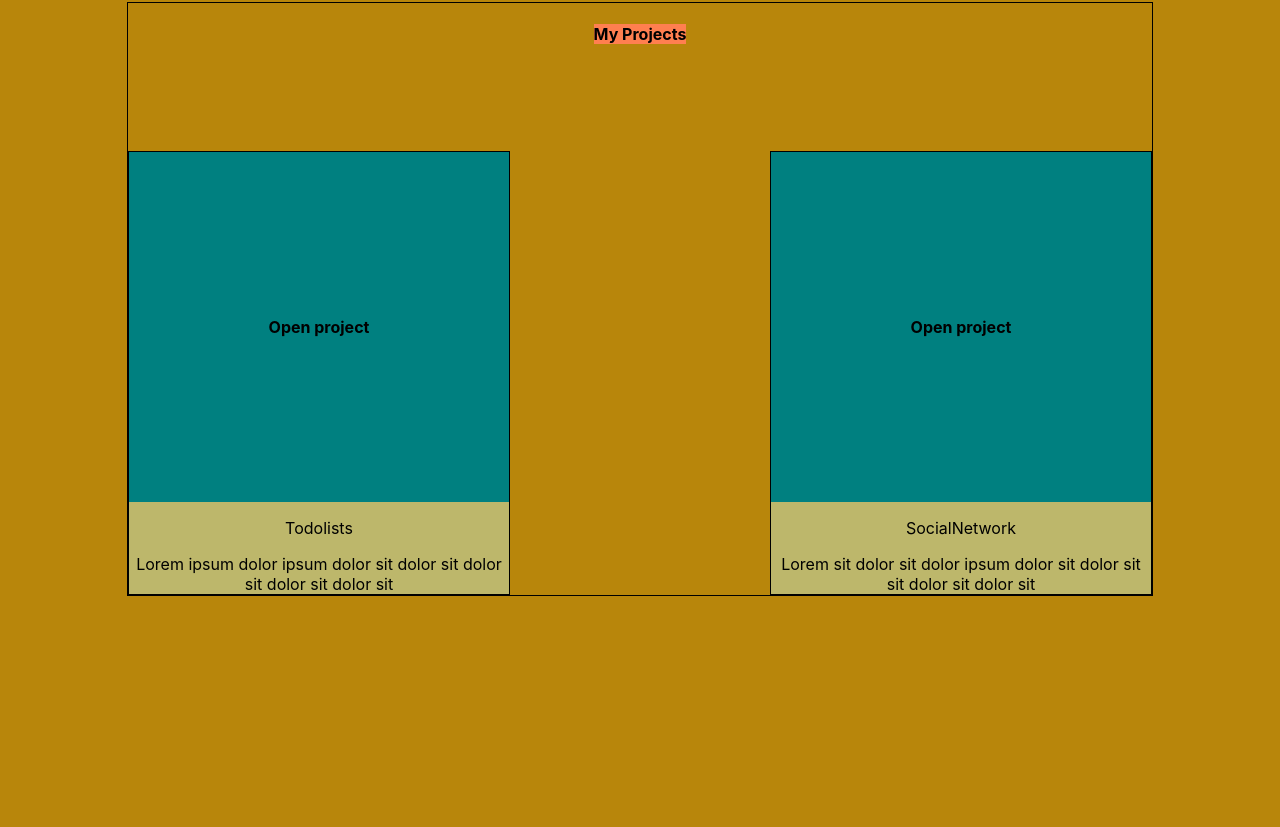
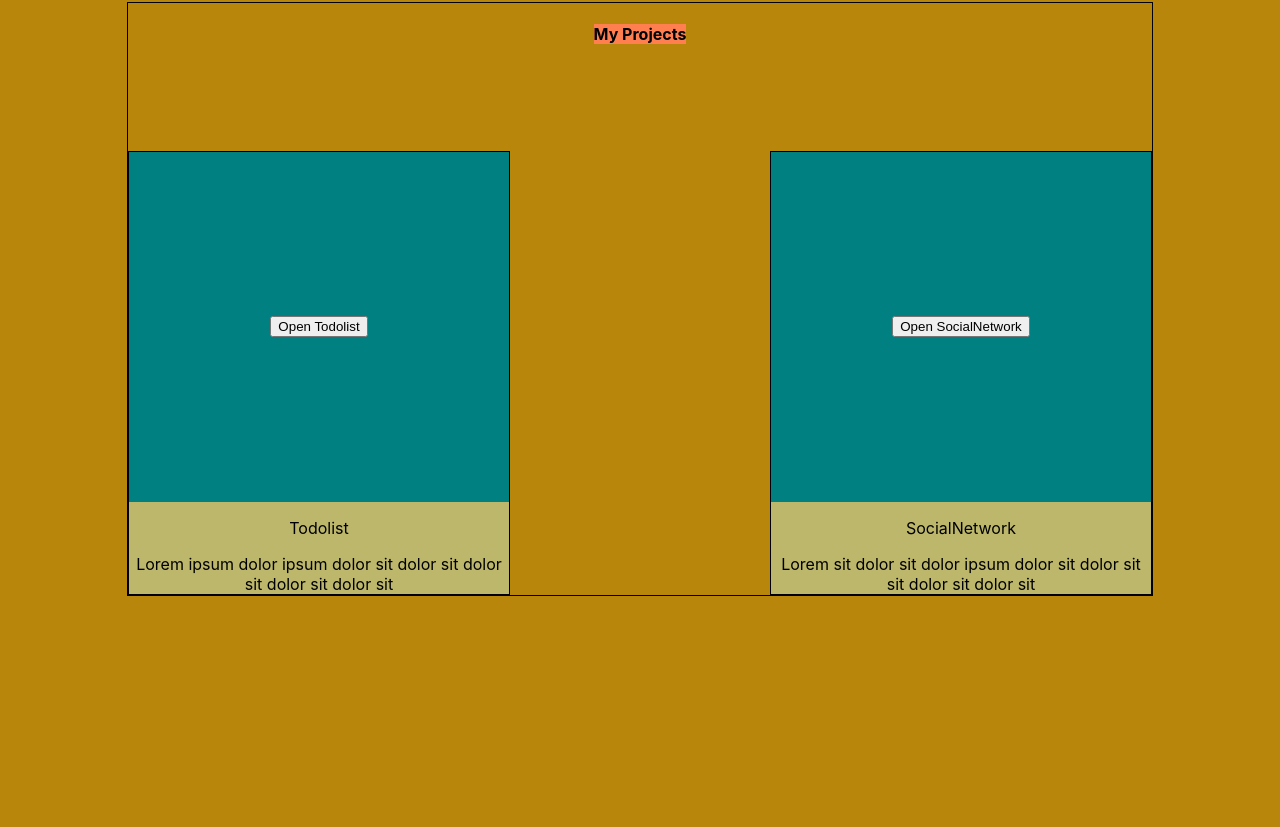
Before and after one commit to ShavelD/Portfolio-react, a React (Create React App) app: page / in a window 1280 px wide. Shown: the part 1953-2780 px from the top of the page. Built offline with nearby package versions, Linux system fonts and the light colour scheme.

Commit message:
COCO JAMBO

```diff
--- a/src/button/Button.js
+++ b/src/button/Button.js
@@ -1,11 +1,13 @@
 import React from 'react';
-import s from './Button.module.css'
 
 const Button = (props) => {
+
+    const onClickHandler = () => {
+        props.callBack()
+    }
+
     return (
-        <div className={s.container}>
-            <button className={s.sendBtn}>{props.title}</button>
-        </div>
+            <button onClick={onClickHandler}>{props.title}</button>
     );
 };
 
--- a/src/button/Button.module.css
+++ b/src/button/Button.module.css
@@ -3,5 +3,11 @@
     padding: 10px 15px;
     border-radius: 10px;
     border: 1px silver;
+}
 
+.ads {
+    background-color: gold;
+    padding: 10px 15px;
+    border-radius: 10px;
+    border: 1px silver;
 }
--- a/src/projects/Project.js
+++ b/src/projects/Project.js
@@ -1,7 +1,8 @@
 import React from 'react';
 import s from './Project.module.css'
 import sContainer from './../common/styles/Container.module.css'
-import MyProjects from "./myProjects/MyProjects";
+import MyProjectSocialNetwork from "./myProjects/MyProjectSocialNetwork";
+import MyProjectsTodolist from "./myProjects/MyProjectsTodolist";
 
 
 const Projects = () => {
@@ -10,12 +11,12 @@ const Projects = () => {
             <div className={`${sContainer.container} ${s.projectsContainer}`}>
                 <h4 className={s.title}>My Projects</h4>
                 <div className={s.projects}>
-                    <MyProjects title={'Open project'}
-                                description={"Lorem ipsum dolor ipsum dolor sit dolor  sit dolor sit dolor sit dolor sit"}
-                                titleProject={'Todolists'}/>
-                    <MyProjects title={'Open project'}
-                                description={"Lorem sit dolor sit dolor ipsum dolor sit dolor sit sit dolor sit dolor sit"}
-                                titleProject={'SocialNetwork'}/>
+                    <MyProjectSocialNetwork description={"Lorem ipsum dolor ipsum dolor sit " +
+                        "dolor  sit dolor sit dolor sit dolor sit"}
+                                            titleProject={'Todolist'}/>
+                    <MyProjectsTodolist description={"Lorem sit dolor sit dolor " +
+                        "ipsum dolor sit dolor sit sit dolor sit dolor sit"}
+                                        titleProject={'SocialNetwork'}/>
                 </div>
             </div>
         </div>
--- /dev/null
+++ b/src/projects/myProjects/MyProjectSocialNetwork.js
@@ -0,0 +1,27 @@
+import React from 'react';
+import s from './MyProjectSocialNetwork.module.css'
+import Button from "../../button/Button";
+
+const MyProjectSocialNetwork = (props) => {
+
+    const OpenSocial = () => {
+        console.log('PIPKA')
+    }
+
+
+    return (
+        <div className={s.project}>
+            <div className={s.imgContainer}>
+                <Button title={'Open Todolist'} callBack={OpenSocial}/>
+            </div>
+            <div className={s.myProject}>
+                <p>{props.titleProject}</p>
+                <span>
+                {props.description}
+            </span>
+            </div>
+        </div>
+    );
+};
+
+export default MyProjectSocialNetwork;
--- a/src/projects/myProjects/MyProject.module.css
+++ b/src/projects/myProjects/MyProjectSocialNetwork.module.css
@@ -3,7 +3,7 @@
     width: 380px;
 }
 
-.iconProject {
+.imgContainer {
     background-color: teal;
     height: 350px;
     width: 100%;
--- a/src/projects/myProjects/MyProjects.js
+++ b/src/projects/myProjects/MyProjectsTodolist.js
@@ -1,15 +1,21 @@
 import React from 'react';
-import s from './MyProject.module.css'
+import s from './MyProjectSocialNetwork.module.css'
+import Button from "../../button/Button";
 
 const MyProjects = (props) => {
+
+    const OpenTodolist = () => {
+        console.log('PEPKA')
+    }
+
     return (
         <div className={s.project}>
-            <div className={s.iconProject}>
-                    <h4>{props.title}</h4>
+            <div className={s.imgContainer}>
+                <Button title={'Open SocialNetwork'} callBack={OpenTodolist}/>
             </div>
             <div className={s.myProject}>
                 <p>{props.titleProject}</p>
-                <span className={s.description}>
+                <span>
                 {props.description}
             </span>
             </div>
--- /dev/null
+++ b/src/projects/myProjects/MyProjectsTodolist.module.css
@@ -0,0 +1,23 @@
+.project {
+    border: 1px solid;
+    width: 380px;
+}
+
+.imgContainer {
+    background-color: teal;
+    height: 350px;
+    width: 100%;
+    display: flex;
+    flex-direction: column;
+    align-items: center;
+    justify-content: center;
+}
+
+
+.myProject {
+    background-color: darkkhaki;
+    display: flex;
+    flex-direction: column;
+    align-items: center;
+    text-align: center;
+}
```
